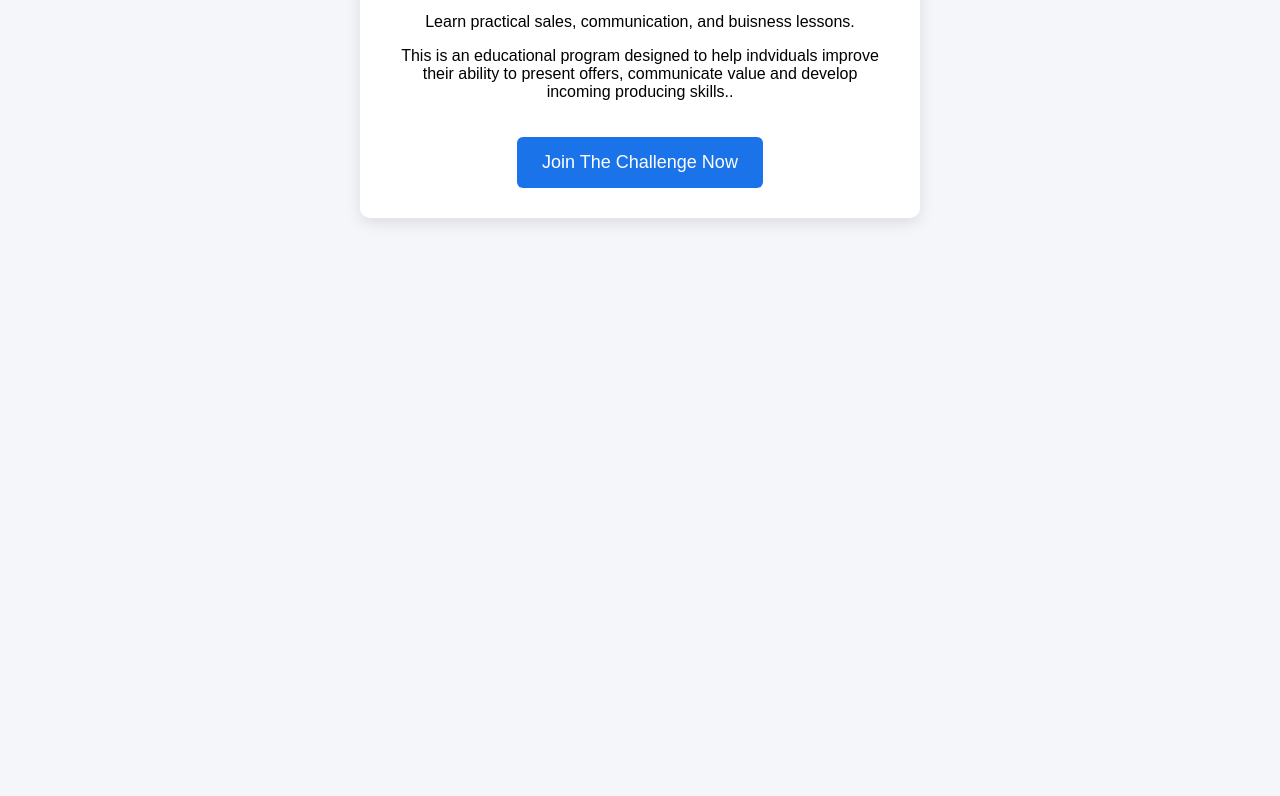
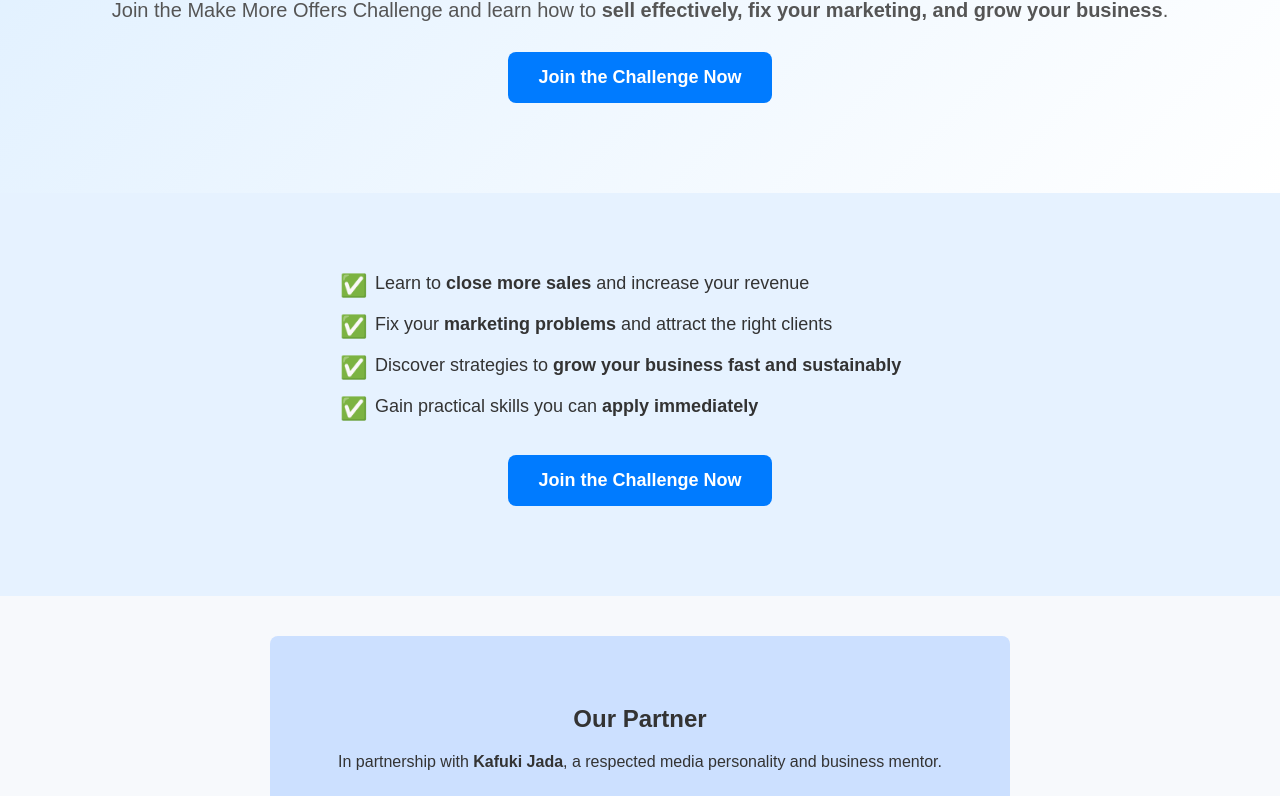
Before and after one commit to lochek92/coachingprogram, a plain HTML site: page index.html in a window 1280 px wide. Shown: the part 145-941 px from the top of the page. Before the commit the page ends 800 px from the top, so only its background shows below. Drawn offline with Linux system fonts and the light colour scheme.

Commit message:
Update landing page with new MVP design

```diff
--- a/index.html
+++ b/index.html
@@ -1,52 +1,153 @@
 <!DOCTYPE html>
-<html>
+<html lang="en">
 <head>
+<meta charset="UTF-8">
+<meta name="viewport" content="width=device-width, initial-scale=1.0">
 <title>Make More Offers Challenge</title>
-    <meta name="viewport" content="width=device-width, initial-scale=1.0">
 <style>
   body {
     font-family: Arial, sans-serif;
+    margin: 0;
+    padding: 0;
+    background-color: #f7f9fc;
+    color: #333;
+  }
+
+  .section {
+    padding: 60px 20px;
     text-align: center;
-            background-color: #f4f6f9;
-            padding: 40px;
   }
-        h1 {
-            color: #1a73e8;
+
+  .headline-section {
+    background: linear-gradient(135deg, #e0f0ff, #ffffff);
   }
-        .box {
-            background: white;
-            padding: 30px;
-            border-radius: 10px;
-            max-width: 500px;
-            margin: auto;
-            box-shadow: 0px 5px 15px rgba(0,0,0,0.1);
+
+  .headline {
+    font-size: 32px;
+    font-weight: bold;
+    color: #1a1a1a;
+    margin-bottom: 20px;
   }
-        .btn {
+
+  .subheadline {
+    font-size: 20px;
+    color: #555;
+    margin-bottom: 30px;
+  }
+
+  .cta-button {
+    background-color: #007BFF;
+    color: white;
+    font-weight: bold;
+    padding: 15px 30px;
+    font-size: 18px;
+    border: none;
+    border-radius: 8px;
+    cursor: pointer;
+    transition: background-color 0.3s;
+    text-decoration: none;
     display: inline-block;
-            margin-top: 20px;
-            padding: 15px 25px;
-            background-color: #1a73e8;
-            color: white;
-            text-decoration: none;
-            border-radius: 6px;
+    margin-bottom: 30px;
+  }
+
+  .cta-button:hover {
+    background-color: #0056b3;
+  }
+
+  .bullets-section {
+    background-color: #e6f2ff;
+  }
+
+  .bullet-list {
+    list-style: none;
+    padding: 0;
+    max-width: 600px;
+    margin: 0 auto;
+    text-align: left;
+  }
+
+  .bullet-list li {
+    margin: 20px 0;
     font-size: 18px;
+    position: relative;
+    padding-left: 35px;
   }
-        .btn:hover {
-            background-color: #0f5bd3;
+
+  .bullet-list li::before {
+    content: "✅";
+    position: absolute;
+    left: 0;
+    font-size: 22px;
+    color: #007BFF;
   }
+
+  .partner-section {
+    background-color: #cce0ff;
+    padding: 50px 20px;
+    border-radius: 8px;
+    max-width: 700px;
+    margin: 40px auto;
+    text-align: center;
+  }
+
+  .credibility-section {
+    background-color: #d9edf7;
+    padding: 40px 20px;
+    font-style: italic;
+    color: #1a1a1a;
+    max-width: 700px;
+    margin: 0 auto 60px auto;
+    border-radius: 8px;
+  }
+
+  .form-section iframe {
+    width: 100%;
+    max-width: 640px;
+    height: 600px;
+    border: 0;
+    margin: 0 auto;
+    display: block;
+  }
+
 </style>
 </head>
 <body>
 
-<div class="box">
-    <h1>Make More Offers Challenge</h1>
-    <p>Learn practical sales, communication, and buisness lessons.</p>
-    <p>This is an educational program designed to help indviduals improve their ability to present offers, communicate value and develop incoming producing skills..</p>
+  <!-- Headline Section -->
+  <section class="section headline-section">
+    <h1 class="headline">Struggling With Low Sales, Marketing Challenges, or Growing Your Business?</h1>
+    <p class="subheadline">Join the Make More Offers Challenge and learn how to <strong>sell effectively, fix your marketing, and grow your business</strong>.</p>
+    <a href="https://www.makemoreofferschallenge.com/mmoc?affiliate_id=4316420" class="cta-button">Join the Challenge Now</a>
+  </section>
 
-    <a class="btn" href="https://www.makemoreofferschallenge.com/mmoc?affiliate_id=4316420" target="_blank">
-        Join The Challenge Now
-    </a>
-</div>
+  <!-- Benefits / Bullets Section -->
+  <section class="section bullets-section">
+    <ul class="bullet-list">
+      <li>Learn to <strong>close more sales</strong> and increase your revenue</li>
+      <li>Fix your <strong>marketing problems</strong> and attract the right clients</li>
+      <li>Discover strategies to <strong>grow your business fast and sustainably</strong></li>
+      <li>Gain practical skills you can <strong>apply immediately</strong></li>
+    </ul>
+    <br>
+    <a href="https://www.makemoreofferschallenge.com/mmoc?affiliate_id=4316420" class="cta-button">Join the Challenge Now</a>
+  </section>
+
+  <!-- Partner Section -->
+  <section class="section partner-section">
+    <h2>Our Partner</h2>
+    <p>In partnership with <strong>Kafuki Jada</strong>, a respected media personality and business mentor.</p>
+  </section>
+
+  <!-- Embedded Google Form Section -->
+  <section class="section form-section">
+    <h2>Reserve Your Spot</h2>
+    <iframe src="YOUR_GOOGLE_FORM_EMBED_URL" frameborder="0" marginheight="0" marginwidth="0">Loading…</iframe>
+  </section>
+
+  <!-- Credibility / Testimonial Section -->
+  <section class="section credibility-section">
+    "Proven strategies used by successful entrepreneurs — no fluff, only real results."
+  </section>
 
 </body>
 </html>
```
Lines whose indentation alone changed are shown as unchanged.
